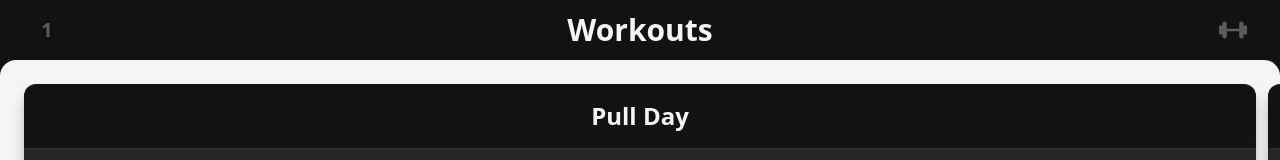
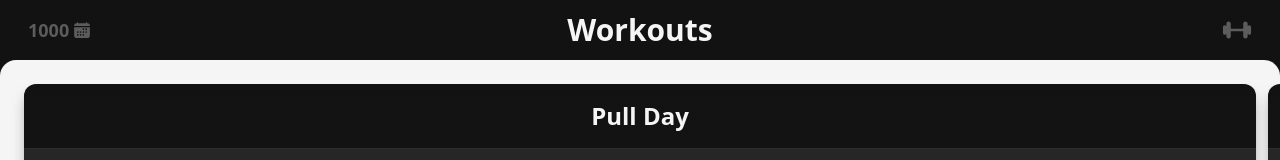
Before and after one commit to AlexBeje/gym-app, a React (Vite) app: page / in a window 1280 px wide. Shown: the top 160 px of the page. Built offline with nearby package versions, Linux system fonts and the light colour scheme.

Commit message:
📦 NEW: Added week counter icon and revamped the header layout.

```diff
--- a/src/pages/App.jsx
+++ b/src/pages/App.jsx
@@ -11,14 +11,18 @@ import workoutsData from "../../db/workouts";
 import Workout from "../components/Workout";
 
 // Icons
+import { IoCalendar } from "react-icons/io5";
 import { IoBarbell } from "react-icons/io5";
 
 // Constants
-const WEEK_COUNTER_DEFAULT = 1;
+const WEEK_COUNTER_DEFAULT = 1000;
 
 function App() {
   const [resetExercise, setResetExercise] = useState(false);
-  const [weekCounter, setWeekCounter] = useLocalStorage("weekCounter", WEEK_COUNTER_DEFAULT);
+  const [weekCounter, setWeekCounter] = useLocalStorage(
+    "weekCounter",
+    WEEK_COUNTER_DEFAULT
+  );
 
   const handleResetClick = () => {
     setWeekCounter(weekCounter + 1);
@@ -26,21 +30,27 @@ function App() {
   };
 
   const handleWeekClick = () => {
-    if(weekCounter > 1) {
+    if (weekCounter > 1) {
       setWeekCounter(weekCounter - 1);
     }
   };
 
   return (
     <div className="bg-dark-900 flex flex-col h-screen text-light-100">
-      <div className="flex">
-        <div className="flex flex-1 font-bold items-center justify-center min-w-[30px] ml-8 text-dark-200 text-xl">
-          <span onClick={handleWeekClick}>{weekCounter}</span>
+      <div className="flex items-center justify-between p-3">
+        <div
+          onClick={handleWeekClick}
+          className="flex font-bold items-center justify-start ml-4 text-dark-200 text-lg w-[80px]"
+        >
+          <span>{weekCounter}</span>
+          <IoCalendar className="ml-1" />
         </div>
-        <h1 className="font-bold p-3 text-3xl text-center w-full">Workouts</h1>
-        <div className="flex flex-1 items-center justify-end">
+        <h1 className="font-bold text-3xl text-center">
+          Workouts
+        </h1>
+        <div className="flex items-center justify-end mr-4 w-[80px]">
           <IoBarbell
-            className="cursor-pointer mr-8 text-3xl text-dark-200"
+            className="cursor-pointer text-3xl text-dark-200"
             onClick={handleResetClick}
           />
         </div>
```
